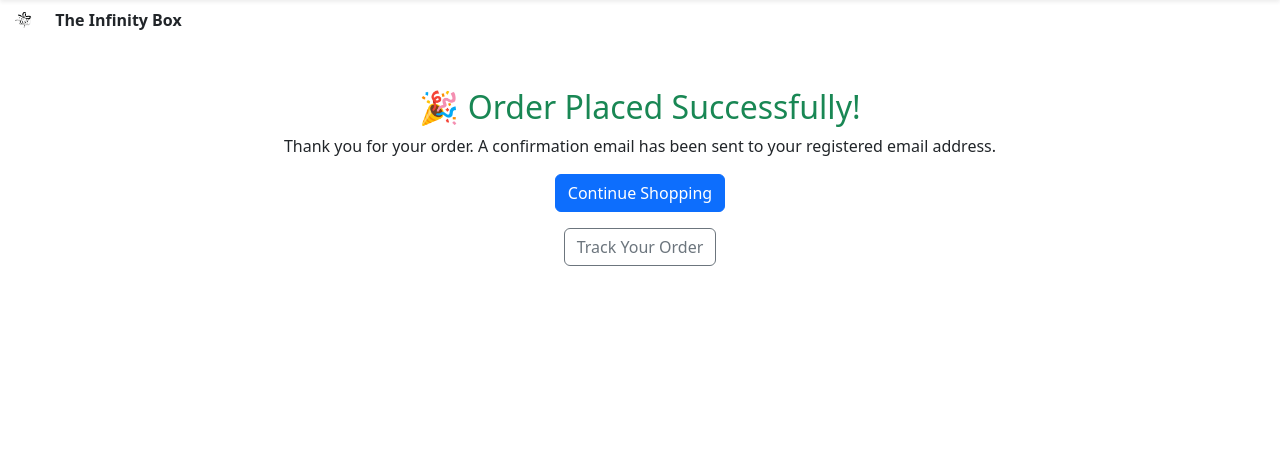
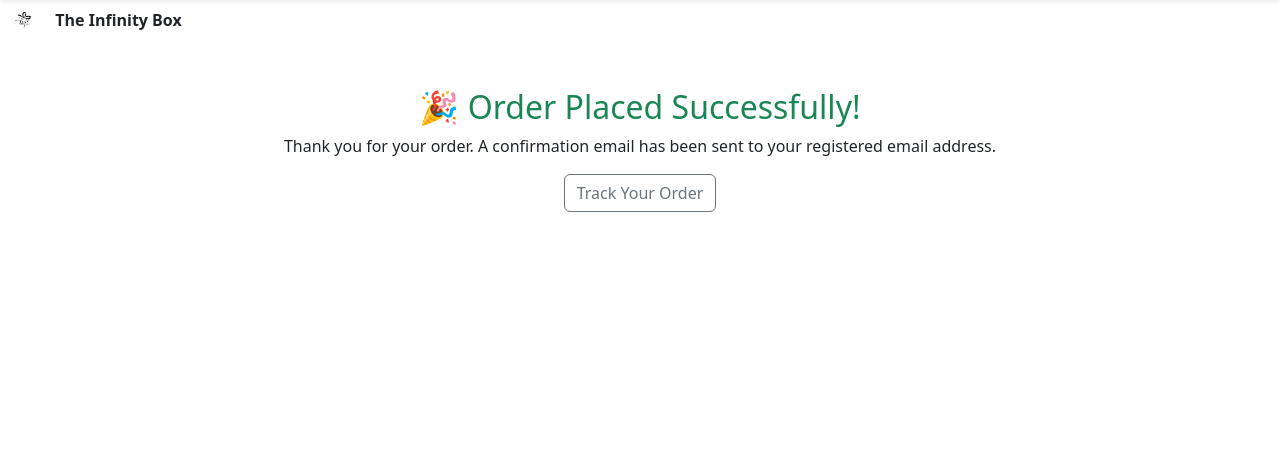
Before and after one commit to VishKhandelwal/GiftEcommerce, a Django app: template cart/templates/cart/checkout_success.html in a window 1280 px wide. Shown: the part 66-518 px from the top of the page. Run offline with Django 5.2, Linux system fonts and the light colour scheme; the template is opened without the code that fills it, so the values that code supplies are empty; parts of the project's set-up code (start-up, migrations or seed data) failed here and were passed over.

Commit message:
Update all changes

```diff
--- a/cart/templates/cart/checkout_success.html
+++ b/cart/templates/cart/checkout_success.html
@@ -3,7 +3,6 @@
 <div class="text-center mt-5">
     <h2 class="text-success">🎉 Order Placed Successfully!</h2>
     <p>Thank you for your order. A confirmation email has been sent to your registered email address.</p>
-    <p><a href="{% url 'accounts:login' %}" class="btn btn-primary">Continue Shopping</a></p>
     <p><a href="/orders/track/" class="btn btn-outline-secondary">Track Your Order</a></p>
 </div>
 {% endblock %}
```
